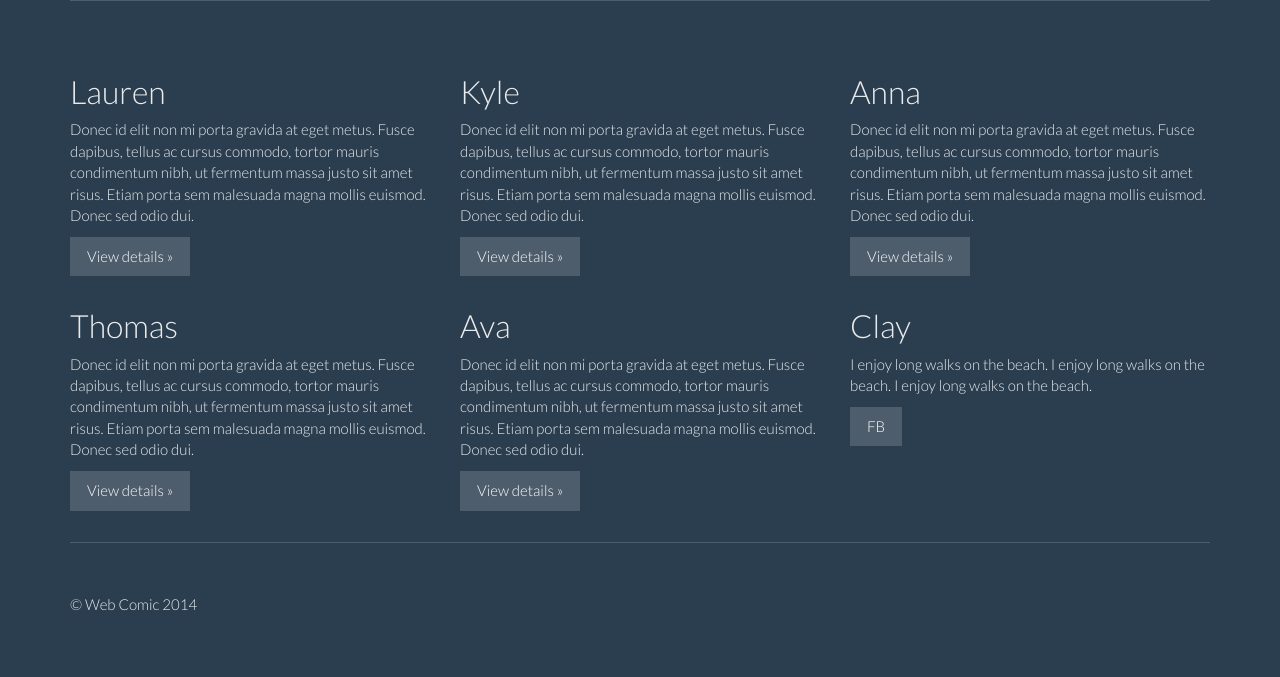
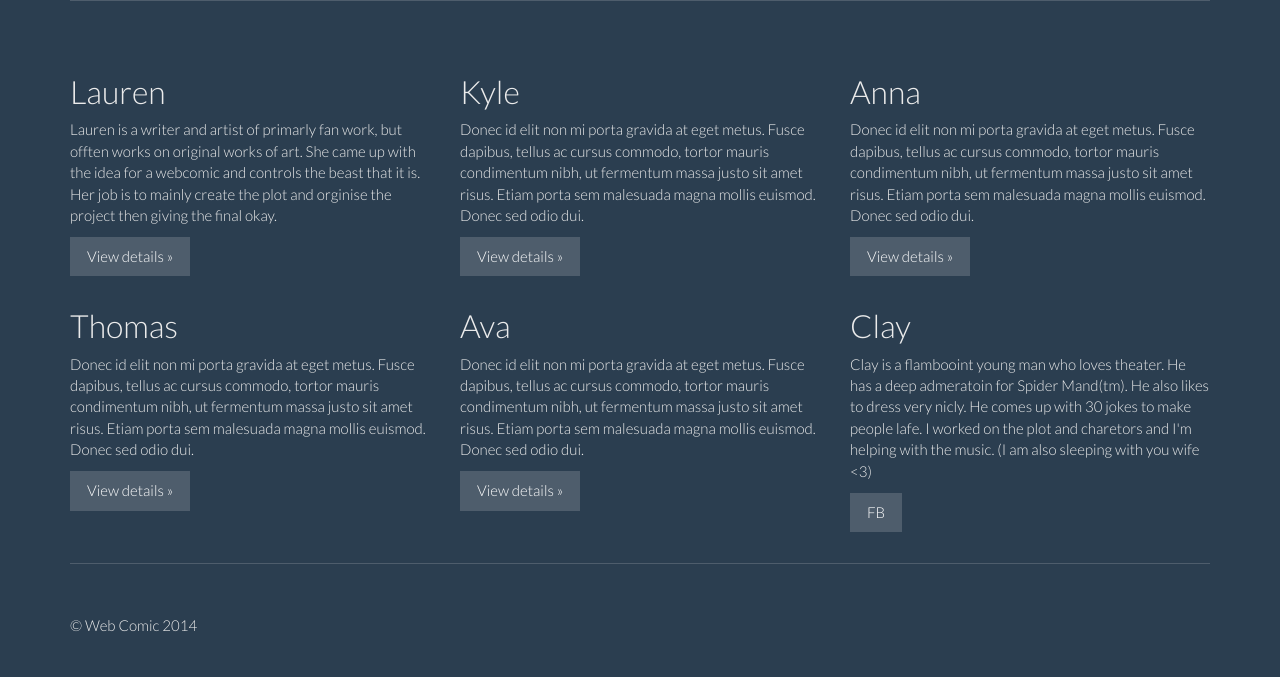
Before and after one commit to fredghostkyle/Room404, a PHP site: page /about/ in a window 1280 px wide. Shown: the part 373-1050 px from the top of the page. Before the commit the page ends 984 px from the top, so only its background shows below. Run offline with PHP 8.4, Linux system fonts and the light colour scheme.

Commit message:
added abouts' for Lauren & Clay

```diff
--- a/about/index.php
+++ b/about/index.php
@@ -84,7 +84,7 @@
       <div class="row">
        <div class="col-6 col-sm-6 col-lg-4">
               <h2>Lauren</h2>
-              <p>Donec id elit non mi porta gravida at eget metus. Fusce dapibus, tellus ac cursus commodo, tortor mauris condimentum nibh, ut fermentum massa justo sit amet risus. Etiam porta sem malesuada magna mollis euismod. Donec sed odio dui. </p>
+              <p>Lauren is a writer and artist of primarly fan work, but offten works on original works of art. She came up with the idea for a webcomic and controls the beast that it is. Her job is to mainly create the plot and orginise the project then giving the final okay. </p>
               <p><a class="btn btn-default" href="./" role="button">View details »</a></p>
             </div><!--/span-->
             <div class="col-6 col-sm-6 col-lg-4">
@@ -109,7 +109,7 @@
             </div><!--/span-->
             <div class="col-6 col-sm-6 col-lg-4">
               <h2>Clay</h2>
-              <p>I enjoy long walks on the beach. I enjoy long walks on the beach. I enjoy long walks on the beach.</p>
+              <p>Clay is a flambooint young man who loves theater. He has a deep admeratoin for Spider Mand(tm). He also likes to dress very nicly. He comes up with 30 jokes to make people lafe. I worked on the plot and charetors and I'm helping with the music. (I am also sleeping with you wife &lt;3)</p>
               <p><a class="btn btn-default" href="http://fb.com/" role="button">FB</a></p>
             </div><!--/span-->
           </div>
```
